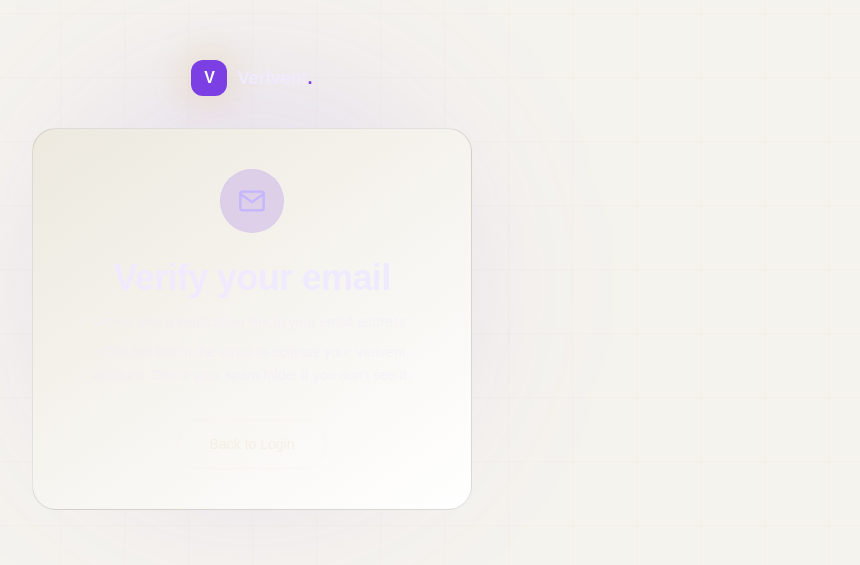
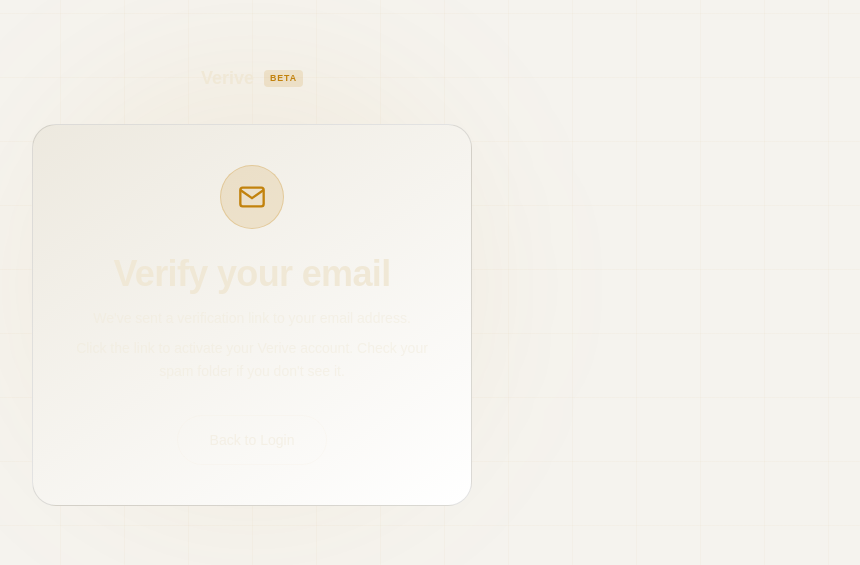
Before and after one commit to emeka-divine-exe/verive, a Next.js app: page /verify-email in a window 1280 px wide. Shown: the part 115-680 px from the top of the page, without its empty margins (388-1248 px from the left). Built offline with nearby package versions, Linux system fonts and the light colour scheme; a web font is replaced by a local one.

Commit message:
Update styles and text in VerifyEmailPage

```diff
--- a/src/app/verify-email/page.tsx
+++ b/src/app/verify-email/page.tsx
@@ -3,28 +3,34 @@ import Link from 'next/link'
 export default function VerifyEmailPage() {
   return (
     <div className="min-h-screen flex items-center justify-center relative overflow-hidden grid-bg px-4">
-      <div className="orb w-96 h-96 left-1/2 top-1/2 -translate-x-1/2 -translate-y-1/2" style={{ background: 'rgba(123,63,228,0.14)' }} />
+      <div className="orb w-96 h-96 left-1/2 top-1/2 -translate-x-1/2 -translate-y-1/2"
+        style={{ background: 'rgba(194,130,13,0.09)' }} />
+
       <div className="relative z-10 w-full flex flex-col items-center">
+
+        {/* Wordmark */}
         <Link href="/" className="flex items-center gap-2.5 mb-8">
-          <div className="w-9 h-9 rounded-xl flex items-center justify-center glow" style={{ background: '#7B3FE4' }}>
-            <span className="font-display font-bold text-white text-base">V</span>
-          </div>
-          <span className="font-display font-bold text-lg" style={{ color: '#F0EAFF' }}>Verivent<span style={{ color: '#7B3FE4' }}>.</span></span>
+          <span className="font-display font-bold text-lg" style={{ color: '#F0E8D6' }}>Verive</span>
+          <span className="text-[0.55rem] font-body font-bold uppercase px-1.5 py-0.5 rounded"
+            style={{ background: 'rgba(194,130,13,0.14)', color: '#C2820D', letterSpacing: '0.1em' }}>
+            Beta
+          </span>
         </Link>
+
         <div className="auth-card text-center">
           <div className="w-16 h-16 rounded-full flex items-center justify-center mx-auto mb-6"
-            style={{ background: 'rgba(123,63,228,0.18)', border: '1px solid rgba(196,181,253,0.2)' }}>
-            <svg width="28" height="28" viewBox="0 0 24 24" fill="none" stroke="#C4B5FD" strokeWidth="2">
+            style={{ background: 'rgba(194,130,13,0.14)', border: '1px solid rgba(194,130,13,0.25)' }}>
+            <svg width="28" height="28" viewBox="0 0 24 24" fill="none" stroke="#C2820D" strokeWidth="2">
               <path d="M4 4h16c1.1 0 2 .9 2 2v12c0 1.1-.9 2-2 2H4c-1.1 0-2-.9-2-2V6c0-1.1.9-2 2-2z"/>
               <polyline points="22,6 12,13 2,6"/>
             </svg>
           </div>
-          <h1 className="h-lg mb-3" style={{ color: '#F0EAFF' }}>Verify your email</h1>
-          <p className="font-body text-sm leading-relaxed mb-2" style={{ color: 'rgba(240,234,255,0.42)' }}>
+          <h1 className="h-lg mb-3" style={{ color: '#F0E8D6' }}>Verify your email</h1>
+          <p className="font-body text-sm leading-relaxed mb-2" style={{ color: 'rgba(240,232,214,0.44)' }}>
             We&apos;ve sent a verification link to your email address.
           </p>
-          <p className="font-body text-sm leading-relaxed mb-8" style={{ color: 'rgba(240,234,255,0.42)' }}>
-            Click the link in the email to activate your Verivent account. Check your spam folder if you don&apos;t see it.
+          <p className="font-body text-sm leading-relaxed mb-8" style={{ color: 'rgba(240,232,214,0.44)' }}>
+            Click the link to activate your Verive account. Check your spam folder if you don&apos;t see it.
           </p>
           <Link href="/login" className="btn-ghost px-8 py-3.5 text-sm">Back to Login</Link>
         </div>
```
